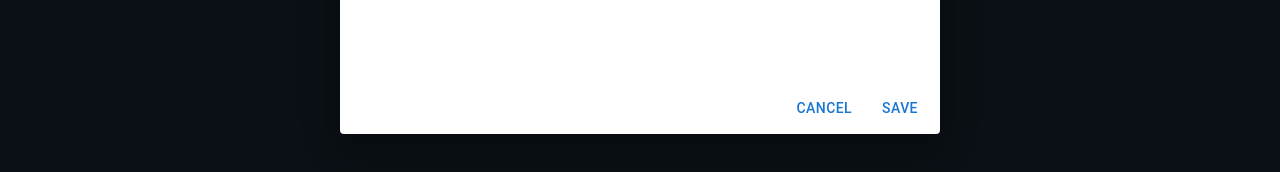
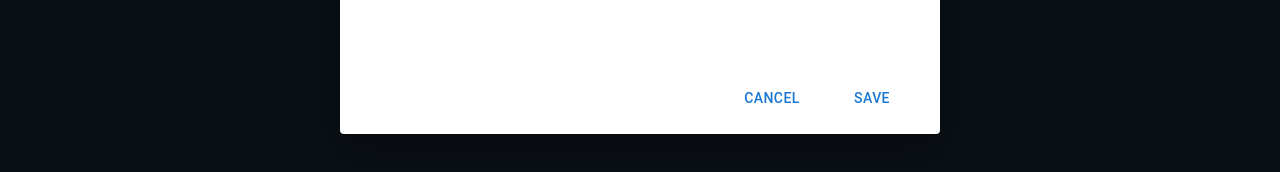
Before and after one commit to joshnice/investment_tracker, a React (Create React App) app: page /PURCHASE in a window 1280 px wide. Both pictures are taken after a click on the button "ADD PURCHASE". Shown: the part 586-758 px from the top of the page. Built offline with nearby package versions, Linux system fonts and the light colour scheme; no server answers.

Commit message:
Styled form buttons

```diff
--- a/src/components/form-component.tsx
+++ b/src/components/form-component.tsx
@@ -1,3 +1,4 @@
+import styled from "@emotion/styled";
 import { Button, Dialog, DialogActions, DialogContent, DialogTitle, Modal } from "@mui/material";
 import { FunctionComponent } from "react";
 
@@ -13,10 +14,19 @@ const FormComponent: FunctionComponent<FormProps> = ({ open, submit, disableSubm
         <DialogTitle>Title</DialogTitle>
         <DialogContent>We need some content</DialogContent>
         <DialogActions>
-            <Button onClick={cancel}>Cancel</Button>
-            <Button onClick={submit} disabled={disableSubmit}>Save</Button>
+            <FormButtonContainer>
+                <Button onClick={cancel} className="form-button">Cancel</Button>
+                <Button onClick={submit} className="form-button" disabled={disableSubmit}>Save</Button>
+            </FormButtonContainer>
         </DialogActions>
     </Dialog>
 )
 
+const FormButtonContainer = styled.div`
+    padding: 10px;
+    .form-button {
+        width: 100px;
+    }
+`;
+
 export default FormComponent;
```
